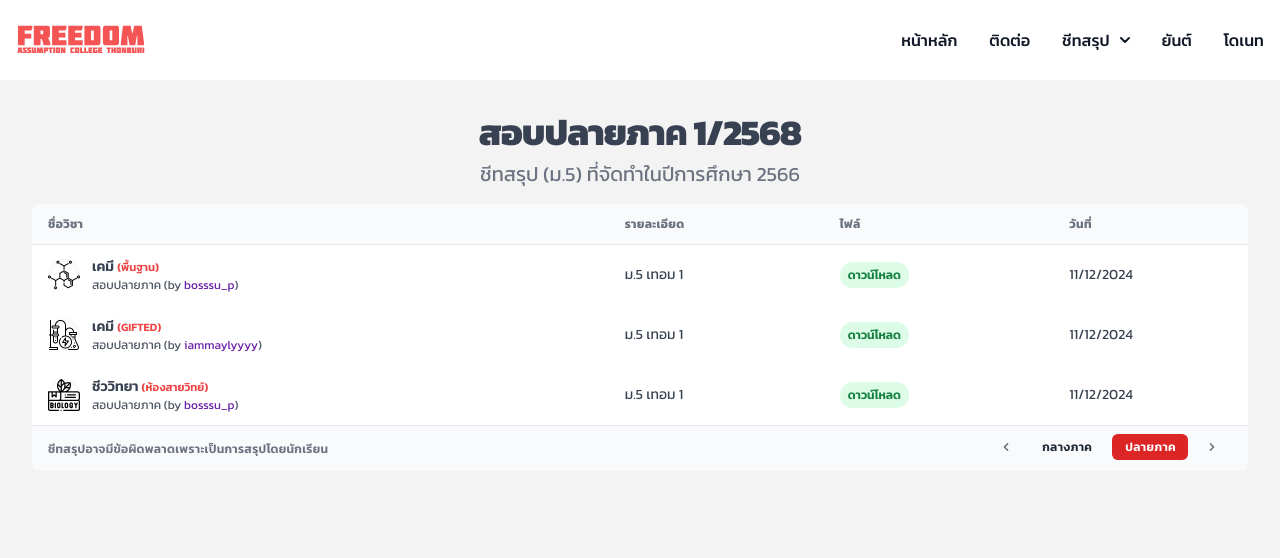
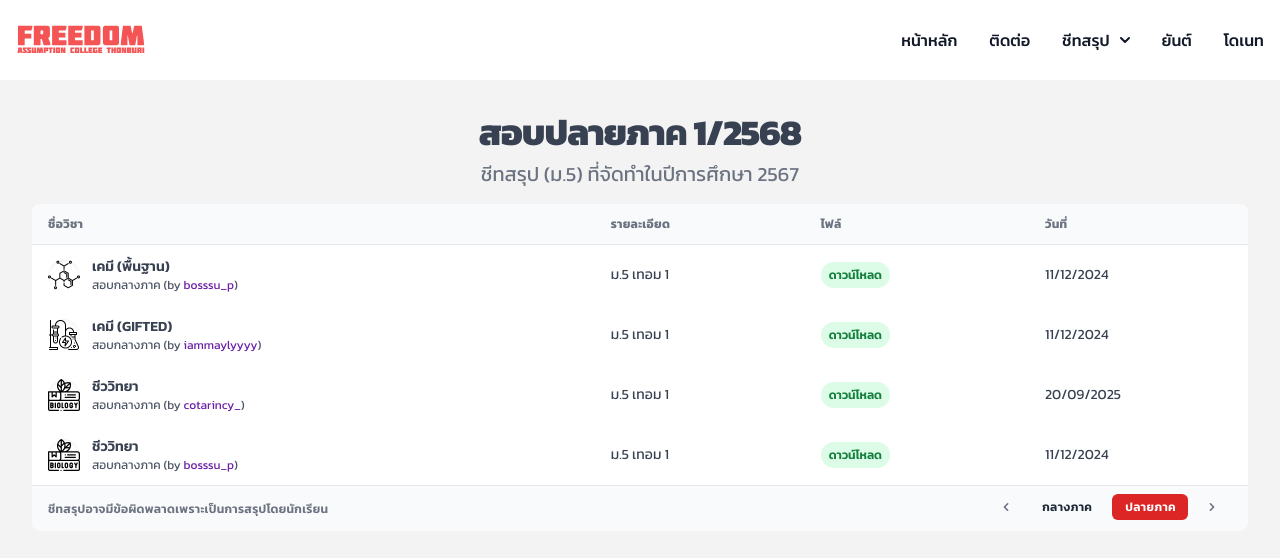
Before and after one commit to poomp5/freedom, a Next.js app: page /m5/final1 in a window 1280 px wide. Shown: the top 558 px of the page. Built offline with nearby package versions, Linux system fonts and the light colour scheme.

Commit message:
feat:biology m5 oil

```diff
--- a/app/m5/final1/page.tsx
+++ b/app/m5/final1/page.tsx
@@ -1,10 +1,49 @@
-import Link from "next/link";
-import Image from "next/image";
+import Bottombar from "@/app/components/Bottombar";
 import Navbar from "@/app/components/Navbar";
-import Bottombar from "@/app/components/Bottombar";
 import PaginationFooter from "@/app/components/PaginationFooter";
 import { year } from "@/app/components/var";
-export  default function Home() {
+import SheetRow from "@/app/components/SheetRow";
+
+const sheets = [
+  {
+    subject: "เคมี (พื้นฐาน)",
+    filename: "/m5/final1/chemis.pdf",
+    icon: "/assets/img/icon/chemistry.png",
+    date: "11/12/2024",
+    term: "ม.5 เทอม 1",
+    by: { name: "bosssu_p", url: "https://www.instagram.com/bosssu_p/" },
+    examType: "สอบปลายภาค" as const,
+  },
+  {
+    subject: "เคมี (GIFTED)",
+    filename: "/m5/final1/chemis_gifted.pdf",
+    icon: "/assets/img/icon/elec-chemi.png",
+    date: "11/12/2024",
+    term: "ม.5 เทอม 1",
+    by: { name: "iammaylyyyy", url: "https://www.instagram.com/iammaylyyyy/" },
+    examType: "สอบปลายภาค" as const,
+  },
+  {
+    subject: "ชีววิทยา",
+    filename: "/m5/final1/biology-oil.pdf",
+    icon: "/assets/img/icon/biology.png",
+    date: "20/09/2025",
+    term: "ม.5 เทอม 1",
+    by: { name: "cotarincy_", url: "https://www.instagram.com/cotarincy_/" },
+    examType: "สอบปลายภาค" as const,
+  },
+  {
+    subject: "ชีววิทยา",
+    filename: "/m5/final1/biology.pdf",
+    icon: "/assets/img/icon/biology.png",
+    date: "11/12/2024",
+    term: "ม.5 เทอม 1",
+    by: { name: "bosssu_p", url: "https://www.instagram.com/bosssu_p/" },
+    examType: "สอบปลายภาค" as const,
+  },
+];
+
+export default function Home() {
   return (
     <div>
       <Navbar />
@@ -12,8 +51,12 @@ export  default function Home() {
       <link rel="shortcut icon" href="../public/assets/img/poomicon.png" />
       <main className="mt-8 h-full overflow-y-auto">
         <div className="container px-4 lg:px-8 mx-auto grid md:mb-[4vh] mb-[12vh]">
-                    <h1 className="mx-auto mb-2 text-4xl font-extrabold tracking-tight leading-none md:text-5xl lg:text-4xl text-gray-700">สอบปลายภาค 1/{year}</h1>
-                    <p className="mx-auto mb-4 text-xl text-gray-500">ชีทสรุป (ม.5) ที่จัดทำในปีการศึกษา 2566</p>
+          <h1 className="mx-auto mb-2 text-4xl font-extrabold tracking-tight leading-none md:text-5xl lg:text-4xl text-gray-700">
+            สอบปลายภาค 1/{year}
+          </h1>
+          <p className="mx-auto mb-4 text-xl text-gray-500">
+            ชีทสรุป (ม.5) ที่จัดทำในปีการศึกษา 2567
+          </p>
           <div className="w-full overflow-hidden rounded-lg shadow-xs">
             <div className="w-full overflow-x-auto">
               <table className="w-full whitespace-no-wrap">
@@ -26,117 +69,9 @@ export  default function Home() {
                   </tr>
                 </thead>
                 <tbody className="bg-white divide-y0">
-                                    <tr className="text-gray-700">
-                                        <td className="px-4 py-3">
-                                            <Link href={'/m5/final1/chemis.pdf'} className="flex items-center text-sm">
-                                                <div className="inline-block relative w-8 h-8 mr-3 rounded-full">
-                                                    <Image
-                                                        className="icon-subject object-cover w-full h-auto"
-                                                        src="/assets/img/icon/chemistry.png"
-                                                        alt="math"
-                                                        width={100}
-                                                        height={100}
-                                                    />
-                                                    <div className="absolute inset-0 rounded-full shadow-inner" aria-hidden="true"></div>
-                                                </div>
-                                                <div className="inline-block">
-                                                    <p className="font-semibold whitespace-nowrap">
-                                                        เคมี <small className="text-red-500">(พื้นฐาน)</small>
-                                                    </p>
-                                                    <p className="text-xs text-gray-600">
-                                                        สอบปลายภาค (by <Link className="text-purple-800" href="https://www.instagram.com/bosssu_p/">bosssu_p</Link>)
-                                                    </p>
-                                                </div>
-                                            </Link>
-                                        </td>
-                                        <td className="px-4 py-3 text-sm whitespace-nowrap">
-                                            ม.5 เทอม 1
-                                        </td>
-                                        <td className="px-4 py-3 text-xs">
-                                            <Link href={'/m5/final1/chemis.pdf'}>
-                                                <span className="px-2 py-1 font-semibold leading-tight text-green-700 bg-green-100 rounded-full">
-                                                    ดาวน์โหลด
-                                                </span>
-                                            </Link>
-                                        </td>
-                                        <td className="px-2 py-3 text-sm">
-                                            11/12/2024
-                                        </td>
-                                    </tr>
-                                    <tr className="text-gray-700">
-                                        <td className="px-4 py-3">
-                                            <Link href={'/m5/final1/chemis_gifted.pdf'} className="flex items-center text-sm">
-                                                <div className="inline-block relative w-8 h-8 mr-3 rounded-full">
-                                                    <Image
-                                                        className="icon-subject object-cover w-full h-auto"
-                                                        src="/assets/img/icon/elec-chemi.png"
-                                                        alt="math"
-                                                        width={100}
-                                                        height={100}
-                                                    />
-                                                    <div className="absolute inset-0 rounded-full shadow-inner" aria-hidden="true"></div>
-                                                </div>
-                                                <div className="inline-block">
-                                                    <p className="font-semibold whitespace-nowrap">
-                                                        เคมี <small className="text-red-500">(GIFTED)</small>
-                                                    </p>
-                                                    <p className="text-xs text-gray-600">
-                                                        สอบปลายภาค (by <Link className="text-purple-800" href="https://www.instagram.com/iammaylyyyy/">iammaylyyyy</Link>)
-                                                    </p>
-                                                </div>
-                                            </Link>
-                                        </td>
-                                        <td className="px-4 py-3 text-sm whitespace-nowrap">
-                                            ม.5 เทอม 1
-                                        </td>
-                                        <td className="px-4 py-3 text-xs">
-                                            <Link href={'/m5/final1/chemis_gifted.pdf'}>
-                                                <span className="px-2 py-1 font-semibold leading-tight text-green-700 bg-green-100 rounded-full">
-                                                    ดาวน์โหลด
-                                                </span>
-                                            </Link>
-                                        </td>
-                                        <td className="px-2 py-3 text-sm">
-                                            11/12/2024
-                                        </td>
-                                    </tr>
-                                    <tr className="text-gray-700">
-                                        <td className="px-4 py-3">
-                                            <Link href={'/m5/final1/biology.pdf'} className="flex items-center text-sm">
-                                                <div className="inline-block relative w-8 h-8 mr-3 rounded-full">
-                                                    <Image
-                                                        className="icon-subject object-cover w-full h-auto"
-                                                        src="/assets/img/icon/biology.png"
-                                                        alt="math"
-                                                        width={100}
-                                                        height={100}
-                                                    />
-                                                    <div className="absolute inset-0 rounded-full shadow-inner" aria-hidden="true"></div>
-                                                </div>
-                                                <div className="inline-block">
-                                                    <p className="font-semibold whitespace-nowrap">
-                                                        ชีววิทยา <small className="text-red-500">(ห้องสายวิทย์)</small>
-                                                    </p>
-                                                    <p className="text-xs text-gray-600 ">
-                                                        สอบปลายภาค (by <Link className="text-purple-800" href="https://www.instagram.com/bosssu_p/">bosssu_p</Link>)
-                                                    </p>
-                                                </div>
-                                            </Link>
-                                        </td>
-                                        <td className="px-4 py-3 text-sm whitespace-nowrap">
-                                            ม.5 เทอม 1
-                                        </td>
-                                        <td className="px-4 py-3 text-xs">
-                                            <Link href={'/m5/final1/biology.pdf'}>
-                                                <span className="px-2 py-1 font-semibold leading-tight text-green-700 bg-green-100 rounded-full">
-                                                    ดาวน์โหลด
-                                                </span>
-                                            </Link>
-                                        </td>
-                                        <td className="px-2 py-3 text-sm">
-                                            11/12/2024
-                                        </td>
-                                    </tr>
+                  {sheets.map((sheet, i) => (
+                    <SheetRow key={i} {...sheet} />
+                  ))}
                 </tbody>
               </table>
             </div>
```
Also changed, not shown: 1 other file (tests, documents, lock files or other folders). Lines whose indentation alone changed are shown as unchanged.
